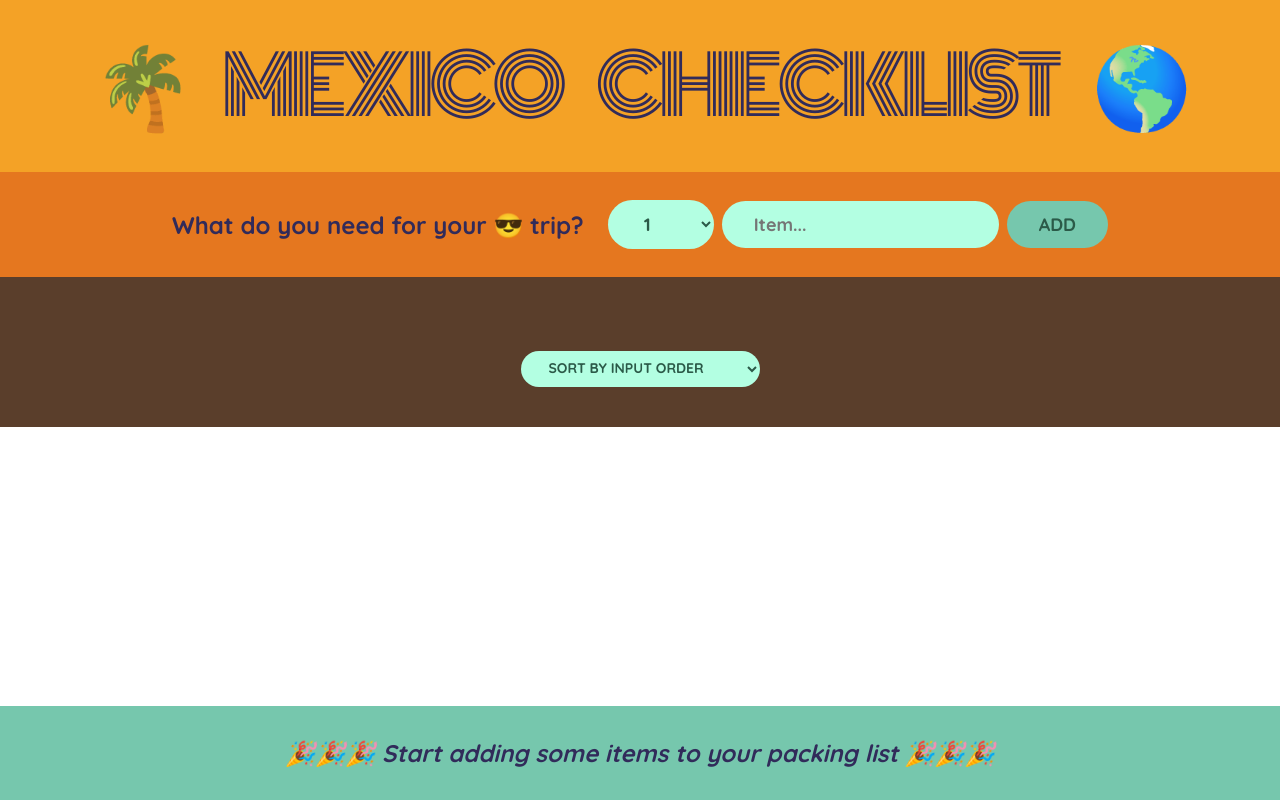
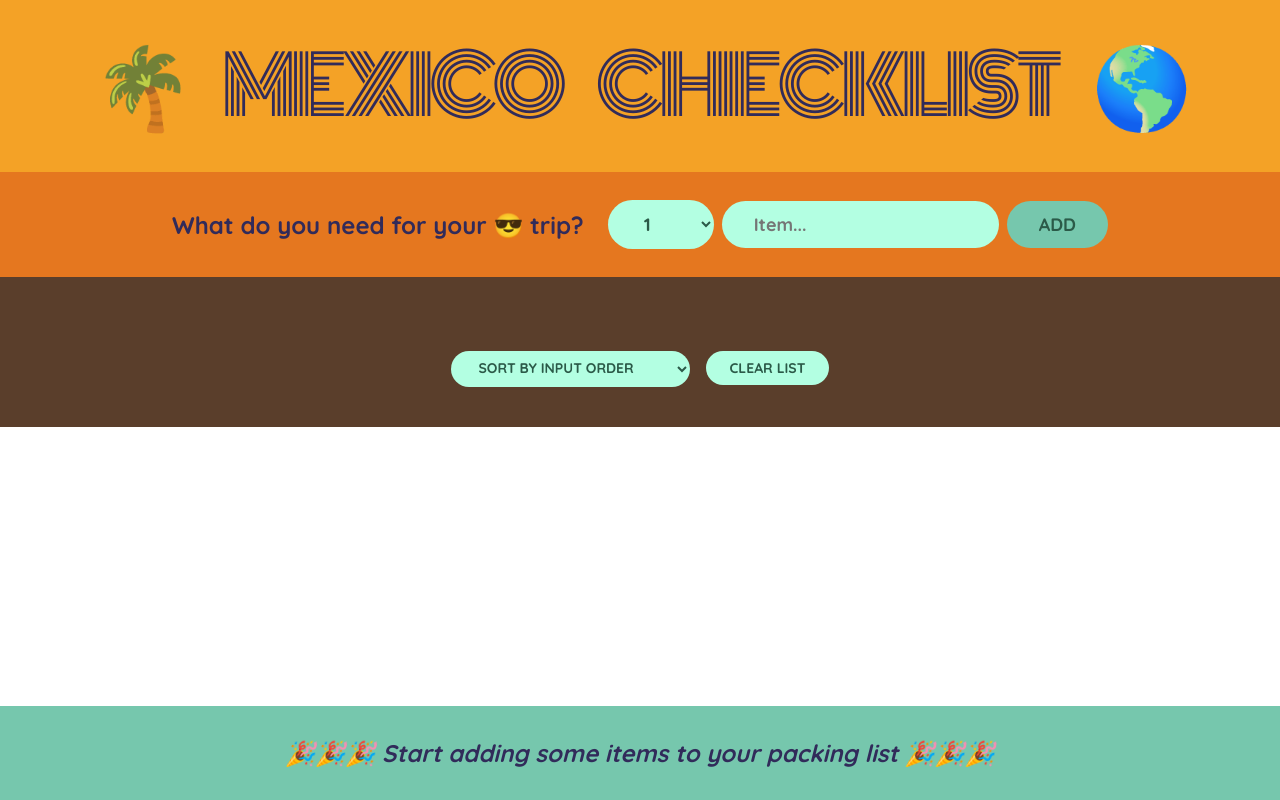
Before and after one commit to AlainDLC/travelList, a React (Create React App) app in the folder travel-list/: page / in a window 1280 px wide. Built offline with nearby package versions, Linux system fonts and the light colour scheme.

Commit message:
clear all list with confirm flag

```diff
--- a/travel-list/src/App.js
+++ b/travel-list/src/App.js
@@ -19,6 +19,13 @@
     );
   }
 
+  function handleClearList() {
+    const confirmed = window.confirm(
+      "Are you sure you want to delete all items ?"
+    );
+    if (confirmed) setItems([]);
+  }
+
   return (
     <>
       <Logo />
@@ -27,6 +34,7 @@
         items={items}
         onDeletedItems={handleDeletedItems}
         onToggle={handleToogle}
+        onClearList={handleClearList}
       />
       <Stats items={items} />
     </>
@@ -75,7 +83,7 @@
   );
 }
 
-function PackingList({ items, onDeletedItems, onToggle }) {
+function PackingList({ items, onDeletedItems, onToggle, onClearList }) {
   const [sortBy, setSortBy] = useState("input");
 
   let sortedItems;
@@ -110,6 +118,9 @@
           <option value="description">Sort by description</option>
           <option value="packed">Sort by packed status</option>
         </select>
+        <button type="button" onClick={onClearList}>
+          Clear List
+        </button>
       </div>
     </div>
   );
```
